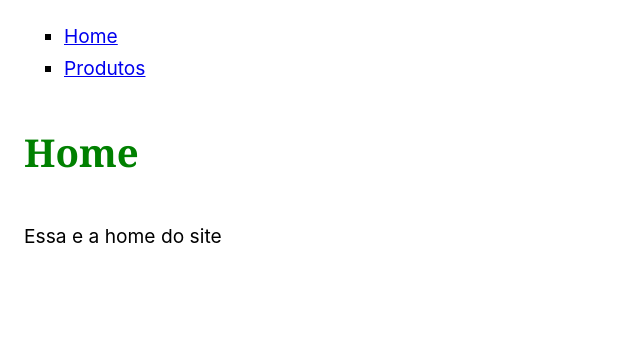
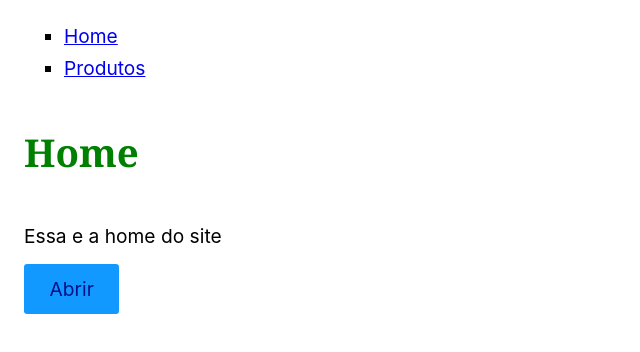
Before and after one commit to nanmartins/origamid-react, a React (Create React App) app: page / in a window 1280 px wide. Shown: the top 352 px of the page, without its empty margins (0-640 px from the left). Built offline with nearby package versions, Linux system fonts and the light colour scheme.

Commit message:
and add modal component to home

```diff
--- a/src/Ex components/Home.js
+++ b/src/Ex components/Home.js
@@ -1,11 +1,13 @@
 import React from 'react'
 import Titulo from './Titulo'
+import App from '../Ex hooks & props/App'
 
 const Home = () => {
   return (
     <React.Fragment>
       <Titulo texto="Home" />
       <p>Essa e a home do site</p>
+      <App />
     </React.Fragment>
   )
 }
```
